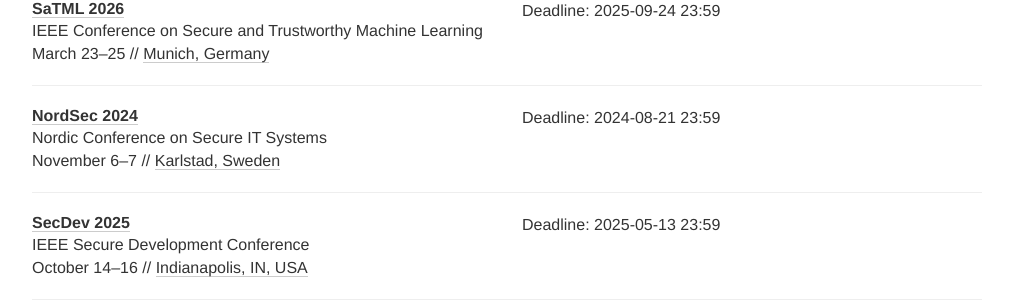
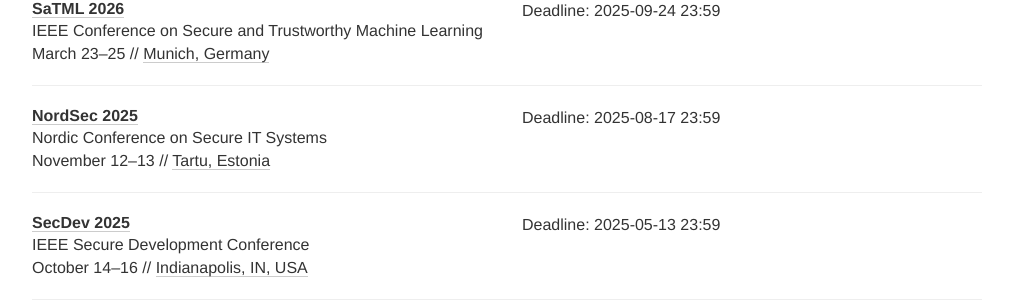
Before and after one commit to sec-deadlines/sec-deadlines.github.io, a Jekyll site: the page built from index.html, in a window 1280 px wide and 900 px high, scrolled down 11202 px. Shown: the part 153-455 px from the top of the window, without its empty margins (133-1146 px from the left). Built offline with Jekyll 4.4.1, drawn with Linux system fonts in a browser that asks for light colours; nearby versions of some CDN libraries; comment, search, counter and statistics services are not loaded.

Commit message:
Update NordSec entry

```diff
--- a/_data/conferences.yml
+++ b/_data/conferences.yml
@@ -711,12 +711,12 @@
   tags: [SEC, PRIV, CONF]
 
 - name: NordSec
-  year: 2024
+  year: 2025
   description: Nordic Conference on Secure IT Systems
-  link: https://nordsec2024.kau.se/
-  deadline: ["2024-08-21 23:59"]
-  date: "November 6-7"
-  place: Karlstad, Sweden
+  link: https://nordsec2025.cs.ut.ee/
+  deadline: ["2025-08-17 23:59"]
+  date: "November 12-13"
+  place: Tartu, Estonia
   tags: [SEC, PRIV, CONF]
 
 - name: SecDev
```
